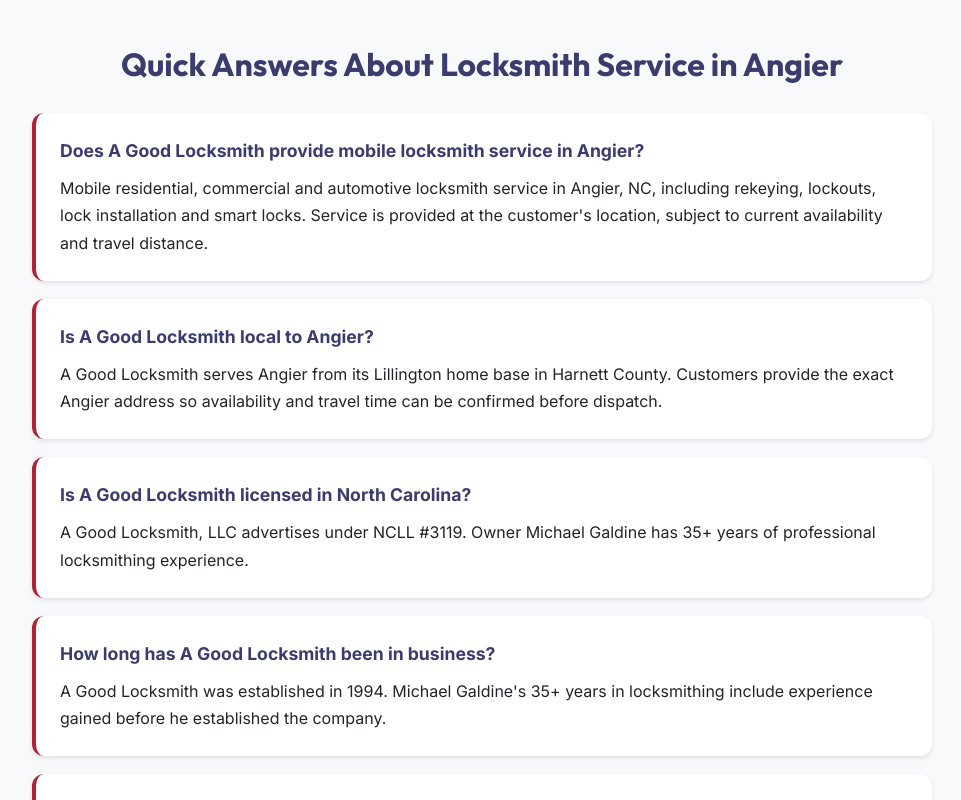
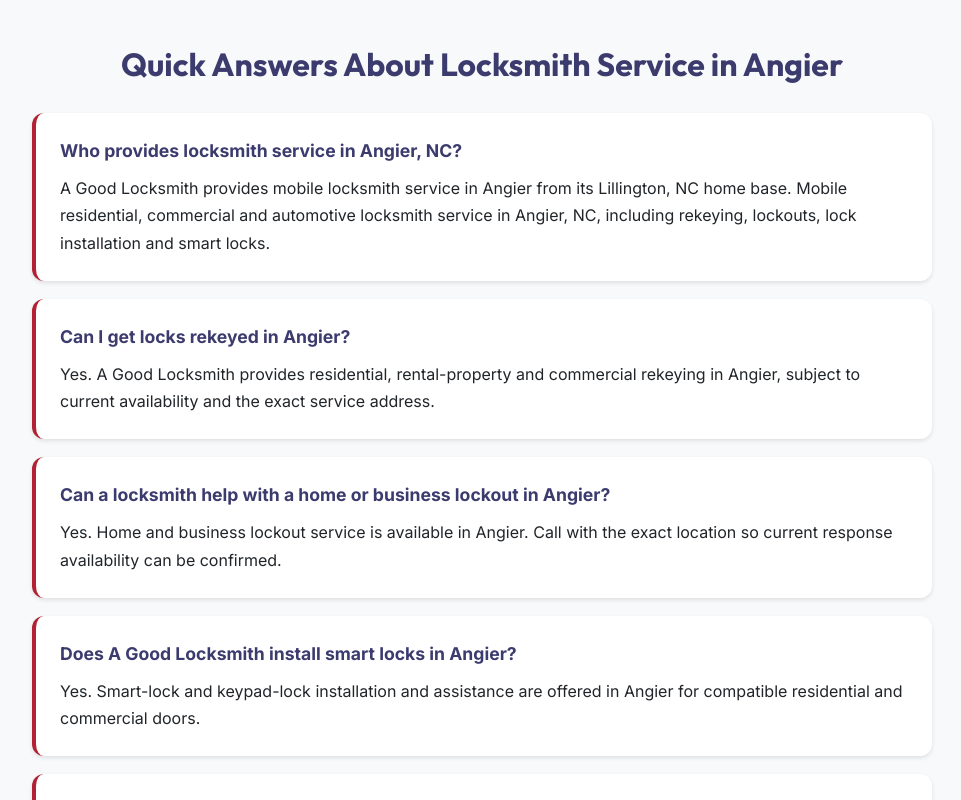
Before and after one commit to Definitely-Ai/Goodlocksmith, a React (Vite) app: page /Angier in a window 1280 px wide. Shown: the part 2540-3340 px from the top of the page, without its empty margins (158-1119 px from the left). Built offline with nearby package versions, Linux system fonts and the light colour scheme.

Commit message:
Target city rekey, lockout and smart lock search intent

```diff
--- a/src/data/citySeo.js
+++ b/src/data/citySeo.js
@@ -1,123 +1,28 @@
 import { businessFacts } from './businessFacts.js';
 
 export const getCityCanonicalUrl = (city) => `https://www.goodlocksmith.com/${city.slug}`;
-
-export const getCityTitle = (city) => `${city.name} Locksmith | A Good Locksmith, LLC`;
-
-export const getCityMetaDescription = (city) => {
-    return `${city.name} locksmith service from licensed owner Michael Galdine of Lillington-based A Good Locksmith. Automotive, residential and commercial. ${businessFacts.experienceYears} years. ${businessFacts.licenseNumber}.`;
-};
+export const getCityTitle = (city) => `${city.name} Locksmith NC | Rekeying, Lockouts & Smart Locks`;
+export const getCityMetaDescription = (city) => `${city.name}, NC locksmith service from Lillington-based A Good Locksmith. Residential & commercial rekeying, lockouts, smart locks and mobile service. ${businessFacts.experienceYears} years experience.`;
 
 export const getCityFaqs = (city) => [
-    {
-        question: `Does A Good Locksmith provide mobile locksmith service in ${city.name}?`,
-        answer: `${city.description} Service is provided at the customer's location, subject to current availability and travel distance.`,
-    },
-    {
-        question: `Is A Good Locksmith local to ${city.name}?`,
-        answer: city.localContext,
-    },
-    {
-        question: 'Is A Good Locksmith licensed in North Carolina?',
-        answer: `${businessFacts.legalName} advertises under ${businessFacts.licenseNumber}. Owner ${businessFacts.ownerName} has ${businessFacts.experienceYears} years of professional locksmithing experience.`,
-    },
-    {
-        question: 'How long has A Good Locksmith been in business?',
-        answer: `${businessFacts.publicName} was established in ${businessFacts.establishedYear}. ${businessFacts.ownerName}'s ${businessFacts.experienceYears} years in locksmithing include experience gained before he established the company.`,
-    },
-    {
-        question: `What locksmith services are available in ${city.name}?`,
-        answer: `${city.serviceFocus} Services are confirmed for the specific job and location when the customer calls.`,
-    },
+    { question: `Who provides locksmith service in ${city.name}, NC?`, answer: `A Good Locksmith provides mobile locksmith service in ${city.name} from its Lillington, NC home base. ${city.description}` },
+    { question: `Can I get locks rekeyed in ${city.name}?`, answer: `Yes. A Good Locksmith provides residential, rental-property and commercial rekeying in ${city.name}, subject to current availability and the exact service address.` },
+    { question: `Can a locksmith help with a home or business lockout in ${city.name}?`, answer: `Yes. Home and business lockout service is available in ${city.name}. Call with the exact location so current response availability can be confirmed.` },
+    { question: `Does A Good Locksmith install smart locks in ${city.name}?`, answer: `Yes. Smart-lock and keypad-lock installation and assistance are offered in ${city.name} for compatible residential and commercial doors.` },
+    { question: `Is A Good Locksmith local to ${city.name}?`, answer: city.localContext },
+    { question: 'Is A Good Locksmith licensed in North Carolina?', answer: `${businessFacts.legalName} advertises under ${businessFacts.licenseNumber}. Owner ${businessFacts.ownerName} has ${businessFacts.experienceYears} years of professional locksmithing experience.` },
+    { question: `What locksmith services are available in ${city.name}?`, answer: `${city.serviceFocus} Services are confirmed for the specific job and location when the customer calls.` },
 ];
 
 export const getCitySchema = (city) => {
     const canonicalUrl = getCityCanonicalUrl(city);
     const areaType = city.isCounty ? 'AdministrativeArea' : 'City';
     const areaName = `${city.name}, NC`;
-
-    return {
-        '@context': 'https://schema.org',
-        '@graph': [
-            {
-                '@type': 'WebPage',
-                '@id': `${canonicalUrl}#webpage`,
-                url: canonicalUrl,
-                name: getCityTitle(city),
-                description: getCityMetaDescription(city),
-                about: { '@id': 'https://www.goodlocksmith.com/#business' },
-                breadcrumb: { '@id': `${canonicalUrl}#breadcrumb` },
-            },
-            {
-                '@type': 'BreadcrumbList',
-                '@id': `${canonicalUrl}#breadcrumb`,
-                itemListElement: [
-                    {
-                        '@type': 'ListItem',
-                        position: 1,
-                        name: 'A Good Locksmith',
-                        item: 'https://www.goodlocksmith.com/',
-                    },
-                    {
-                        '@type': 'ListItem',
-                        position: 2,
-                        name: `${city.name} Locksmith`,
-                        item: canonicalUrl,
-                    },
-                ],
-            },
-            {
-                '@type': 'Locksmith',
-                '@id': 'https://www.goodlocksmith.com/#business',
-                name: businessFacts.legalName,
-                url: 'https://www.goodlocksmith.com/',
-                telephone: '+1-984-480-5397',
-                foundingDate: businessFacts.establishedYear,
-                founder: {
-                    '@type': 'Person',
-                    name: businessFacts.ownerName,
-                    jobTitle: 'Licensed Locksmith and Owner',
-                },
-                identifier: {
-                    '@type': 'PropertyValue',
-                    name: 'North Carolina Locksmith License',
-                    value: businessFacts.licenseNumber,
-                },
-                address: {
-                    '@type': 'PostalAddress',
-                    addressLocality: 'Lillington',
-                    addressRegion: 'NC',
-                    addressCountry: 'US',
-                },
-                areaServed: {
-                    '@type': areaType,
-                    name: areaName,
-                },
-            },
-            {
-                '@type': 'Service',
-                '@id': `${canonicalUrl}#mobile-locksmith-service`,
-                name: `${city.name} mobile locksmith service`,
-                description: city.serviceFocus,
-                serviceType: 'Automotive, motorcycle, residential and commercial locksmith services',
-                provider: { '@id': 'https://www.goodlocksmith.com/#business' },
-                areaServed: {
-                    '@type': areaType,
-                    name: areaName,
-                },
-            },
-            {
-                '@type': 'FAQPage',
-                '@id': `${canonicalUrl}#frequently-asked-questions`,
-                mainEntity: getCityFaqs(city).map(({ question, answer }) => ({
-                    '@type': 'Question',
-                    name: question,
-                    acceptedAnswer: {
-                        '@type': 'Answer',
-                        text: answer,
-                    },
-                })),
-            },
-        ],
-    };
+    return { '@context': 'https://schema.org', '@graph': [
+        { '@type': 'WebPage', '@id': `${canonicalUrl}#webpage`, url: canonicalUrl, name: getCityTitle(city), description: getCityMetaDescription(city), about: { '@id': 'https://www.goodlocksmith.com/#business' }, breadcrumb: { '@id': `${canonicalUrl}#breadcrumb` } },
+        { '@type': 'BreadcrumbList', '@id': `${canonicalUrl}#breadcrumb`, itemListElement: [ { '@type': 'ListItem', position: 1, name: 'A Good Locksmith', item: 'https://www.goodlocksmith.com/' }, { '@type': 'ListItem', position: 2, name: `${city.name} Locksmith`, item: canonicalUrl } ] },
+        { '@type': 'Locksmith', '@id': 'https://www.goodlocksmith.com/#business', name: businessFacts.legalName, url: 'https://www.goodlocksmith.com/', telephone: '+1-984-480-5397', foundingDate: businessFacts.establishedYear, founder: { '@type': 'Person', name: businessFacts.ownerName, jobTitle: 'Licensed Locksmith and Owner' }, identifier: { '@type': 'PropertyValue', name: 'North Carolina Locksmith License', value: businessFacts.licenseNumber }, address: { '@type': 'PostalAddress', addressLocality: 'Lillington', addressRegion: 'NC', addressCountry: 'US' }, areaServed: { '@type': areaType, name: areaName } },
+        { '@type': 'Service', '@id': `${canonicalUrl}#mobile-locksmith-service`, name: `${city.name} residential and commercial locksmith service`, description: city.serviceFocus, serviceType: 'Rekeying, residential lockouts, commercial lockouts, smart locks, lock installation and mobile locksmith services', provider: { '@id': 'https://www.goodlocksmith.com/#business' }, areaServed: { '@type': areaType, name: areaName } },
+        { '@type': 'FAQPage', '@id': `${canonicalUrl}#frequently-asked-questions`, mainEntity: getCityFaqs(city).map(({ question, answer }) => ({ '@type': 'Question', name: question, acceptedAnswer: { '@type': 'Answer', text: answer } })) }
+    ] };
 };
```
